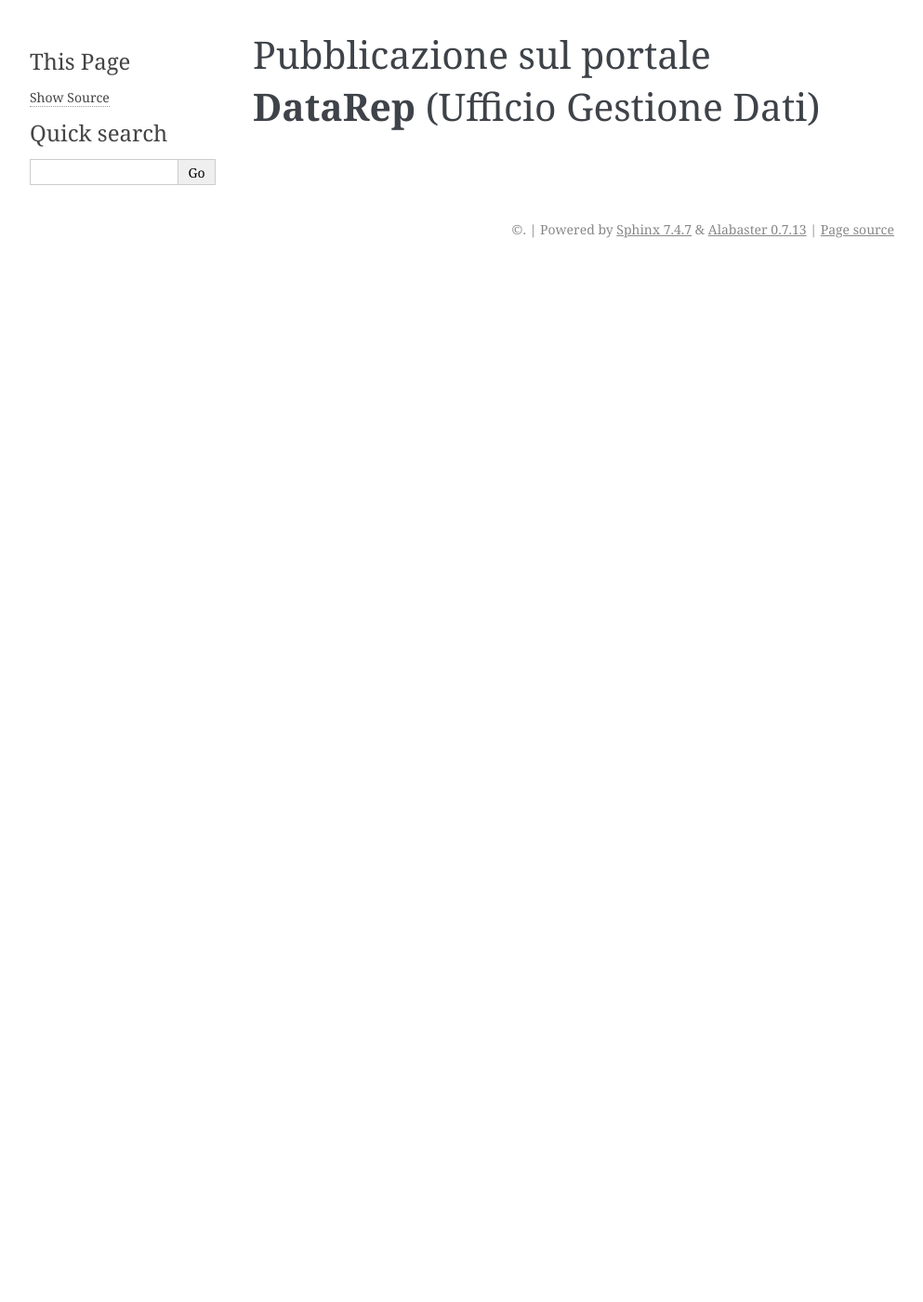
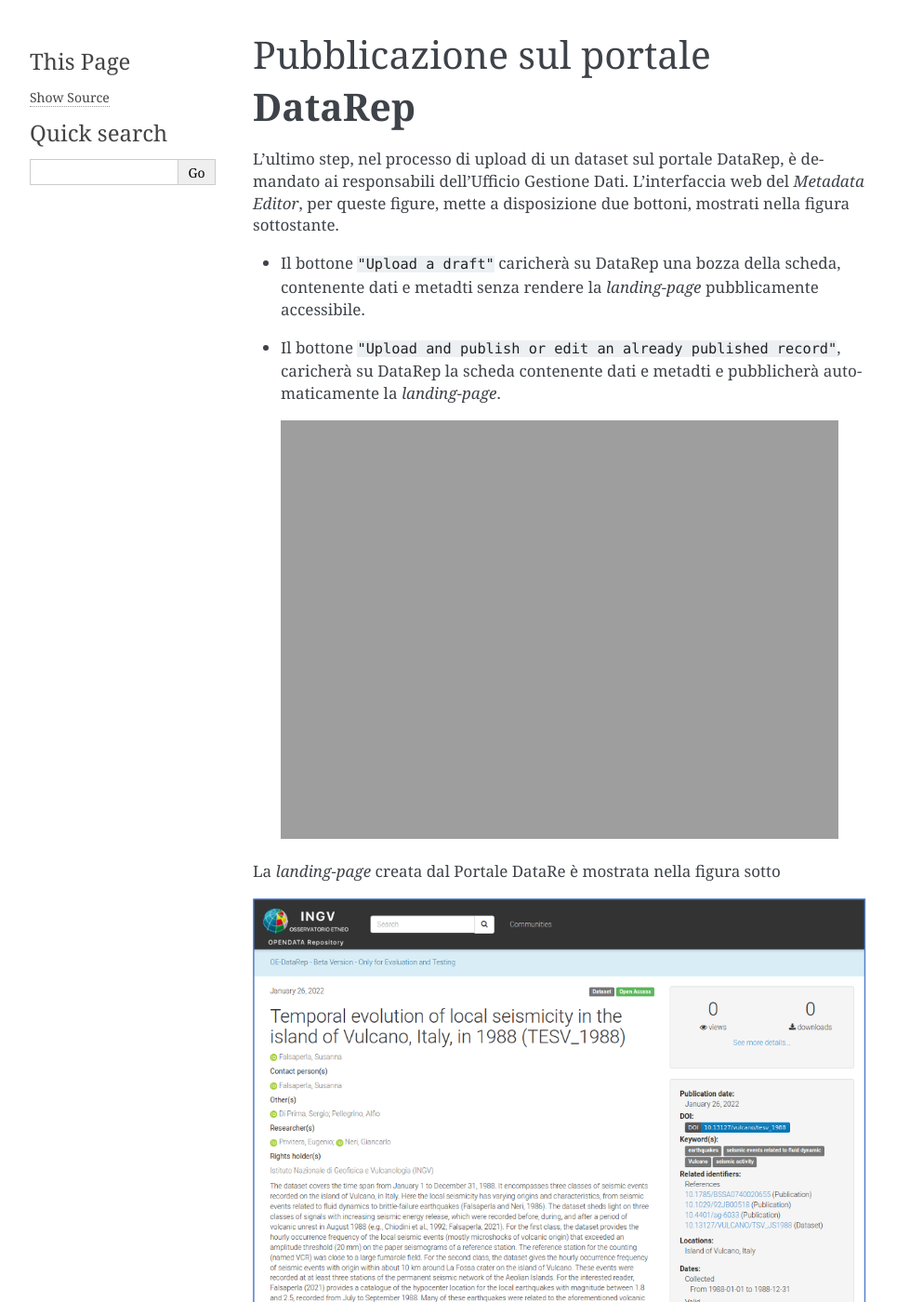
Before and after one commit to ingv-oe-dev/daterep-manual, a Sphinx documentation site: the page built from docs/pubblicazione.rst, in a window 1280 px wide and 1400 px high. Shown: the whole window at 93% size, without its empty margins (148-1141 px from the left). Built offline with Sphinx 7.4.7, drawn with Linux system fonts in a browser that asks for light colours; some of the changed text lies outside the part shown.

Commit message:
Add `pubblicazione.rst` paragraph - Minor fix

```diff
--- a/docs/intro.rst
+++ b/docs/intro.rst
@@ -23,8 +23,8 @@
    vengono resi disponibili nel rispetto delle **FAIR** policies dettate dal
    paradgima Open Access.
 
-Entrando un po' più nel dettaglio delle entità coinvolte nel processo di
-pubblicazione, il **Metadata Editor**, si occupa:
+Entrando nel dettaglio delle entità coinvolte nel processo di pubblicazione, il
+**Metadata Editor**, si occupa:
 
 - della gestione centralizzata dei metadati che descrivono i datasets
 - pubblica automaticamente la scheda del dataset sul portale **DataRep**
--- a/docs/pubblicazione.rst
+++ b/docs/pubblicazione.rst
@@ -1,2 +1,39 @@
-Pubblicazione sul portale **DataRep** (Ufficio Gestione Dati)
+Pubblicazione sul portale **DataRep**
 -------------------------------------------------------------
+
+L'ultimo step, nel processo di upload di un dataset sul portale DataRep,
+è demandato ai responsabili dell'Ufficio Gestione Dati. L'interfaccia web del
+*Metadata Editor*, per queste figure, mette a disposizione due bottoni, mostrati
+nella figura sottostante.
+
+- Il bottone ``"Upload a draft"`` caricherà su DataRep una bozza della scheda,
+  contenente dati e metadti senza rendere la *landing-page* pubblicamente
+  accessibile.
+- Il bottone ``"Upload and publish or edit an already published record"``,
+  caricherà su DataRep la scheda contenente dati e metadti e pubblicherà
+  automaticamente la *landing-page*.
+
+  .. image:: assets/pictures/17.png
+  	 :align: center
+     :width: 600
+
+La *landing-page* creata dal Portale DataRe è mostrata nella figura sotto
+
+.. image:: assets/pictures/18.png
+   :align: center
+   :width: 800
+
+In particolare è possibile notare come la pagina creata contenga:
+
+- un estratto dei metadati inseriti sul Metadata Editor,
+- il DOI specifico del dataset,
+- il dataset stesso,
+- la possibilità di esportare i metadti nei diversi formati supportati dal portale.
+
+Una email notifica gli amministratori che una nuova pubblicazione è disponibile,
+sarà loro compito accettarla per renderla visibile tra i contenuti recenti
+visualizzati nella home page di DataRep.
+
+.. image:: assets/pictures/19.png
+   :align: center
+   :width: 800
```
Also changed, not shown: docs/assets/pictures/17.png (added), docs/assets/pictures/18.png (added), docs/assets/pictures/19.png (added).
